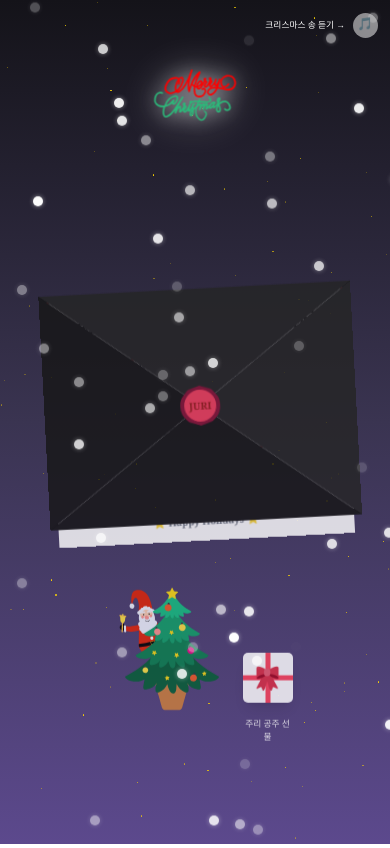
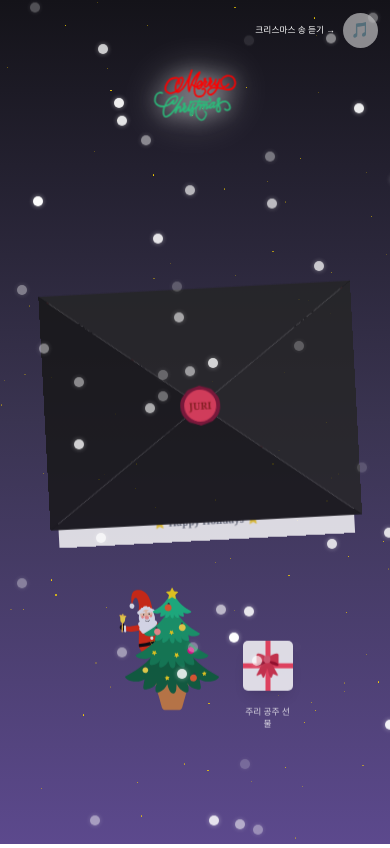
Before and after one commit to onezeun/JuriverseXmas, a Next.js app: page / in a window 390 px wide. Built offline with nearby package versions, Linux system fonts and the light colour scheme; a web font is replaced by a local one.

Commit message:
선물상자위치수정

```diff
--- a/src/components/ChristmasEnvelope.tsx
+++ b/src/components/ChristmasEnvelope.tsx
@@ -276,7 +276,7 @@ const ChristmasEnvelope = () => {
               </motion.div>
             ) : (
               // 선물상자 표시
-              <div className="mx-auto flex w-full items-end justify-center gap-[-2rem]">
+              <div className="mx-auto flex w-full items-end justify-center">
                 <Santa />
                 <div className="flex flex-col items-center justify-center">
                   <motion.div
@@ -310,7 +310,7 @@ const ChristmasEnvelope = () => {
                       className="z-50"
                     />
                   </motion.div>
-                  <p className="mt-2 text-sm text-white">주리 공주 선물</p>
+                  <p className="mt-2 mb-5 text-sm text-white">주리 공주 선물</p>
                 </div>
               </div>
             )}
@@ -321,7 +321,7 @@ const ChristmasEnvelope = () => {
         <div className="fixed right-5 top-5 z-[3] flex items-center justify-center text-sm md:text-xl">
           <span>크리스마스 송 듣기 → </span>
           <button
-            className="ml-3 flex h-10 w-10 cursor-pointer items-center justify-center rounded-full bg-white/50 text-xl backdrop-blur-md transition-transform duration-300 hover:scale-110 md:h-12 md:w-12 md:text-2xl"
+            className="ml-3 flex h-14 w-14 cursor-pointer items-center justify-center rounded-full bg-white/50 text-2xl backdrop-blur-md transition-transform duration-300 hover:scale-110"
             onClick={toggleMusic}
           >
             {isMusicPlaying ? '🔇' : '🎵'}
```
